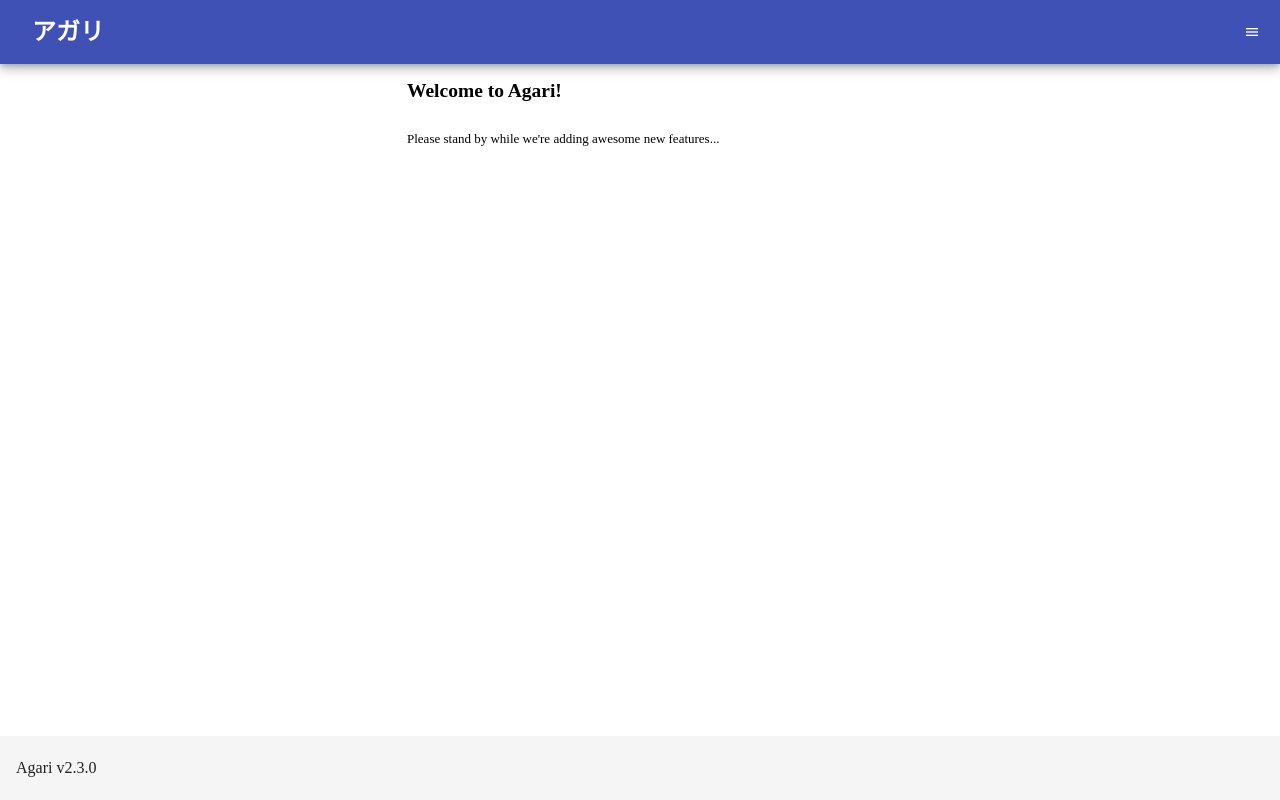
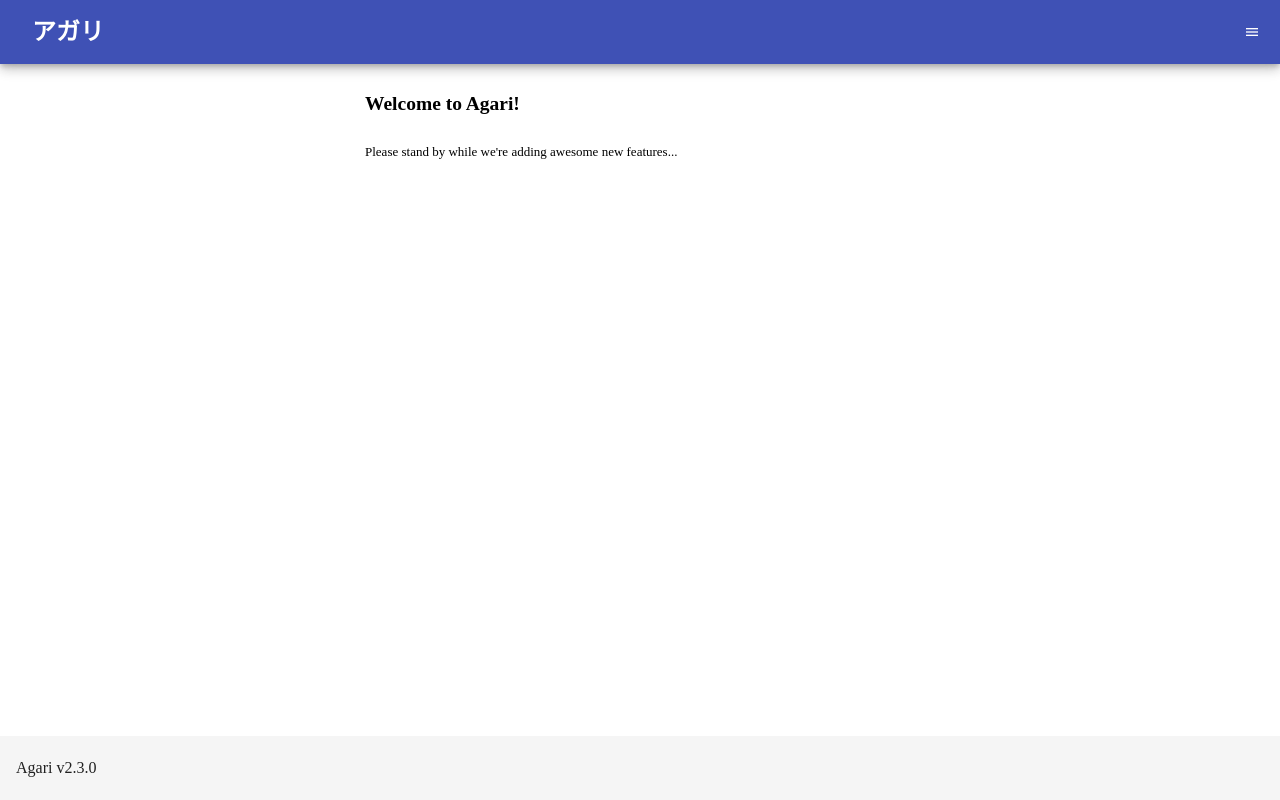
Before and after one commit to jinbijin/agari-angular, an Angular app: page / in a window 1280 px wide. Built offline with nearby package versions, Linux system fonts and the light colour scheme; what @ngxs/store would draw is missing.

Commit message:
Fix styling

```diff
--- a/src/app/core/page-layout/content/page-layout-content.component.scss
+++ b/src/app/core/page-layout/content/page-layout-content.component.scss
@@ -1,5 +1,8 @@
 :host {
   grid-area: agari_content;
+  box-sizing: border-box;
+  padding: 1em;
   height: 100%;
   width: 100%;
+  overflow: auto;
 }
--- a/src/app/core/page-layout/page-layout.component.scss
+++ b/src/app/core/page-layout/page-layout.component.scss
@@ -1,7 +1,7 @@
 :host {
   display: grid;
   grid-template-areas: "agari_header agari_header" "agari_aside agari_content" "agari_footer agari_footer";
-  grid-template-columns: 30vw 70vw;
+  grid-template-columns: 300px 1fr;
   grid-template-rows: auto 1fr auto;
   height: 100vh;
   width: 100vw;
--- a/src/styles.scss
+++ b/src/styles.scss
@@ -71,3 +71,20 @@ $break-md: 880px;
 .mat-action-row {
   border-top-style: none !important;
 }
+
+::-webkit-scrollbar {
+  width: 6px;
+}
+
+::-webkit-scrollbar-track {
+  background-color: mat.get-color-from-palette($agari-primary, 200);
+}
+
+::-webkit-scrollbar-thumb {
+  background-color: mat.get-color-from-palette($agari-primary, 600);
+  border-radius: 3px;
+
+  &:hover {
+    background-color: mat.get-color-from-palette($agari-primary, 700);
+  }
+}
```
